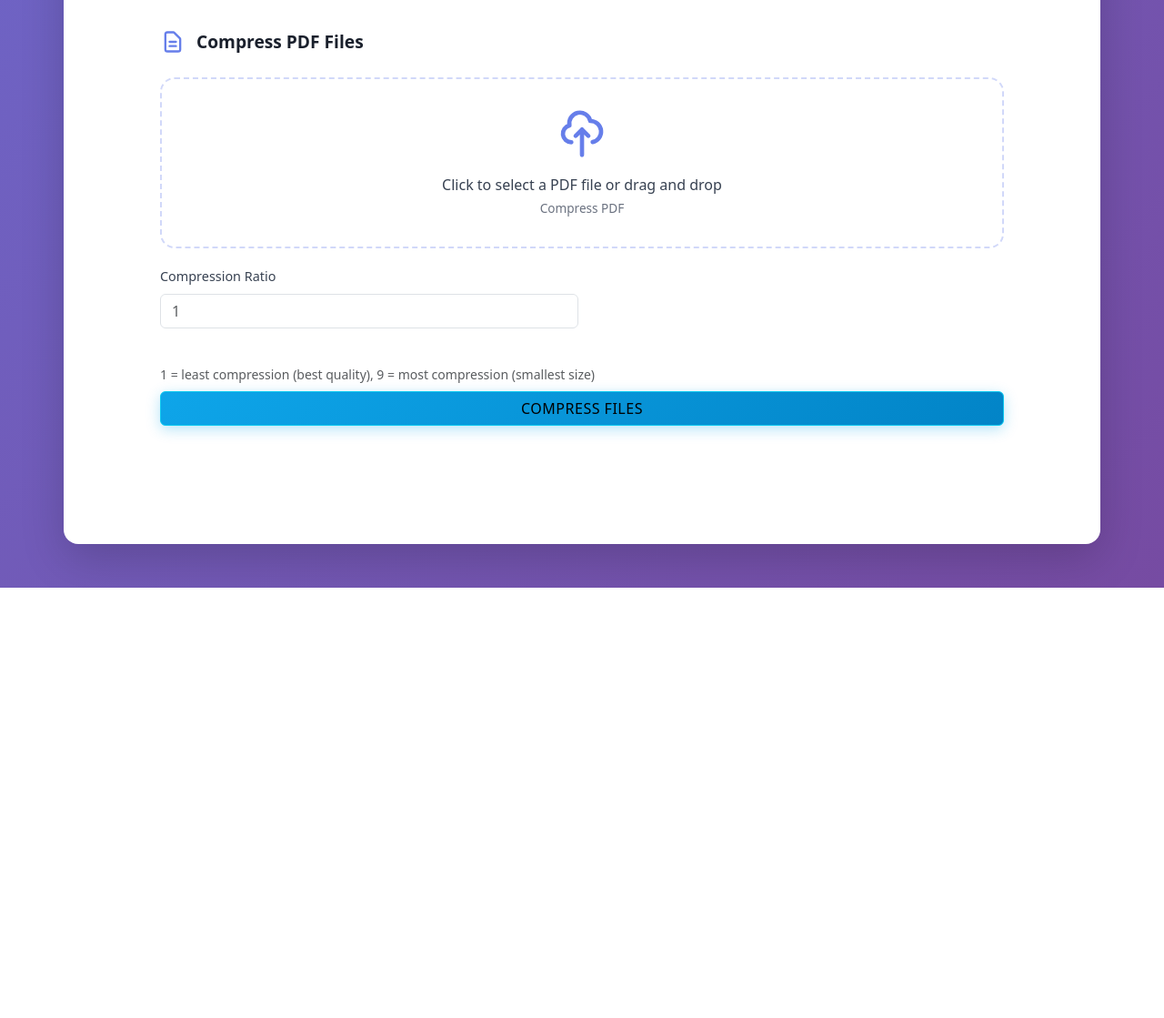
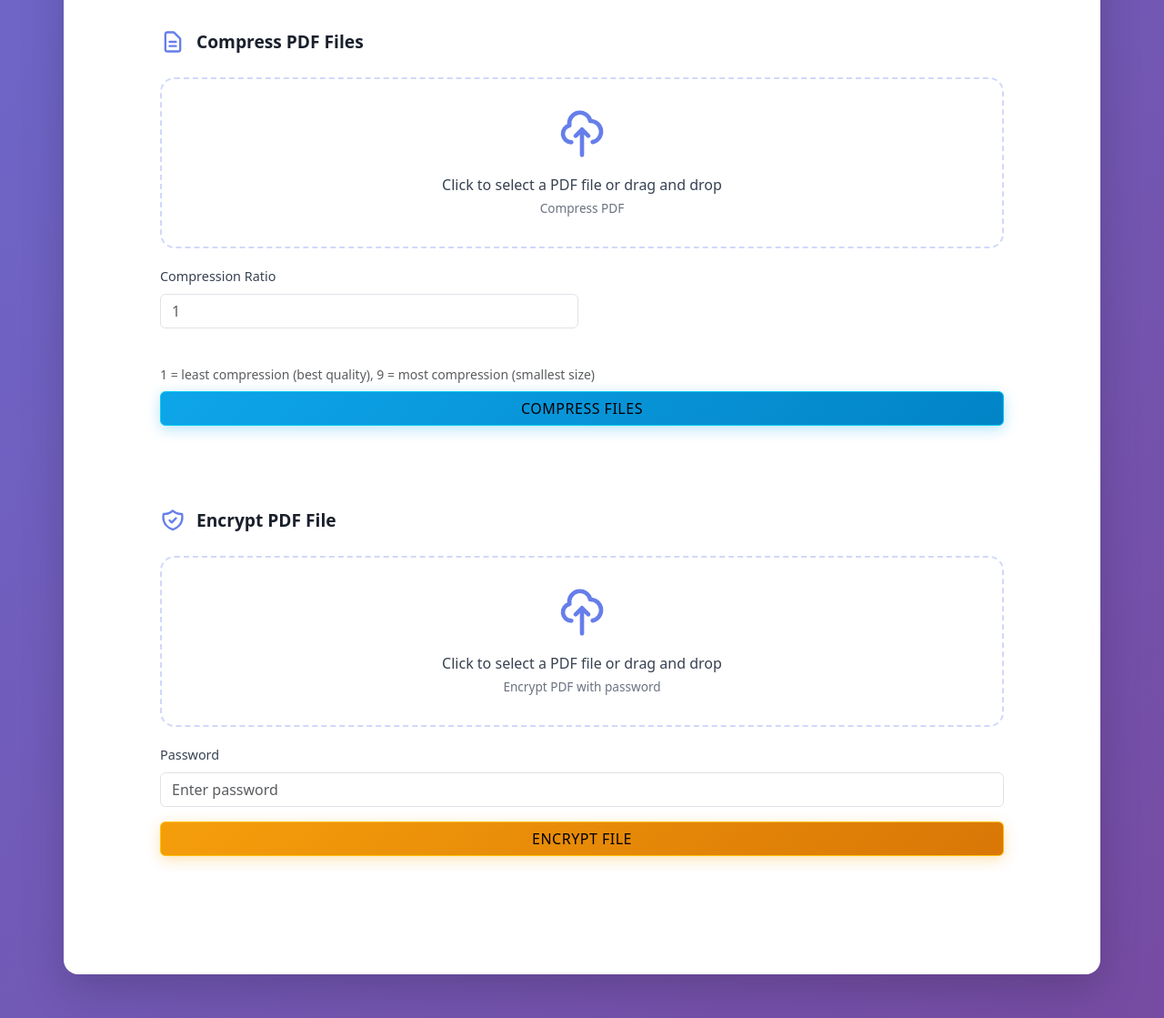
Before and after one commit to BaisAshutosh/pdf-editor, a Flask app: page / in a window 1280 px wide. Shown: the part 2216-3335 px from the top of the page at 91% size. Before the commit the page ends 2862 px from the top, so only its background shows below. Run offline with Flask 2, Linux system fonts and the light colour scheme; some libraries are stand-ins or nearby versions.

Commit message:
Add PDF encryption feature with password protection and UI integration

```diff
--- a/app.py
+++ b/app.py
@@ -197,29 +197,78 @@ def extract_pages():
     except Exception as e:
         return f"Failed to extract pages: {str(e)}", 500
 
+
 @app.post("/compress_pdf")
 def compress_pdf():
-        files = request.files.getlist("files")
-        compression_ratio = int(request.form["compression_ratio"])
+    files = request.files.getlist("files")
+    compression_ratio = int(request.form["compression_ratio"])
+    zip_buffer = io.BytesIO()
+    with zipfile.ZipFile(zip_buffer, "w", zipfile.ZIP_DEFLATED) as zip_file:
+        for file in files:
+            writer = PdfWriter(clone_from=io.BytesIO(file.read()))
+            for page in writer.pages:
+                page.compress_content_streams(level=compression_ratio)
+            pdf_bytes = io.BytesIO()
+            writer.write(pdf_bytes)
+            pdf_bytes.seek(0)
+            split_filename = f"{file.filename}.pdf"
+            zip_file.writestr(split_filename, pdf_bytes.read())
+    zip_buffer.seek(0)
+    return send_file(
+        zip_buffer,
+        as_attachment=True,
+        download_name="compressed_pdf.zip",
+        mimetype="application/zip",
+    )
+
+
+@app.post("/encrypt_pdf")
+def encrypt_pdf():
+    files = request.files.getlist("files")
+    password = request.form.get("password", "")
+
+    # Validation
+    if not files or files[0].filename == "":
+        return "No files selected", 400
+    if not password:
+        return "Password is required", 400
+    if len(password) < 4:
+        return "Password must be at least 4 characters", 400
+
+    try:
         zip_buffer = io.BytesIO()
         with zipfile.ZipFile(zip_buffer, "w", zipfile.ZIP_DEFLATED) as zip_file:
             for file in files:
-                writer = PdfWriter(clone_from=io.BytesIO(file.read()))
-                for page in writer.pages:
-                    page.compress_content_streams(level = compression_ratio)
-                pdf_bytes = io.BytesIO()
-                writer.write(pdf_bytes)
-                pdf_bytes.seek(0)
-                split_filename = f"{file.filename}.pdf"
-                zip_file.writestr(split_filename, pdf_bytes.read())
+                # Validate PDF
+                if not file.filename.lower().endswith(".pdf"):
+                    continue
+
+                file_content = file.read()
+                if not file_content:
+                    continue
+
+                try:
+                    writer = PdfWriter(clone_from=io.BytesIO(file_content))
+                    writer.encrypt(
+                        user_password=password, owner_password=None, use_128bit=True
+                    )
+                    pdf_bytes = io.BytesIO()
+                    writer.write(pdf_bytes)
+                    pdf_bytes.seek(0)
+                    encrypted_filename = f"encrypted_{file.filename}"
+                    zip_file.writestr(encrypted_filename, pdf_bytes.read())
+                except Exception as e:
+                    return f"Failed to encrypt {file.filename}: {str(e)}", 400
+
         zip_buffer.seek(0)
         return send_file(
             zip_buffer,
             as_attachment=True,
-            download_name="compressed_pdf.zip",
+            download_name="encrypted_files.zip",
             mimetype="application/zip",
         )
-
+    except Exception as e:
+        return f"Encryption failed: {str(e)}", 500
 
 
 if __name__ == "__main__":
--- a/static/scripts.js
+++ b/static/scripts.js
@@ -6,6 +6,7 @@ document.addEventListener('DOMContentLoaded', function () {
     const splitPdfFileInput = document.getElementById('splitPdfFile');
     const sanitize = document.getElementById('sanitizeFile');
     const sanitizePdfFileInput = document.getElementById('sanitizePdfFile');
+    const encryptPdfFileInput = document.getElementById('encryptPdfFile');
 
     // Handle merge
     mergeFiles.addEventListener('submit', function (event) {
@@ -209,4 +210,53 @@ document.addEventListener('DOMContentLoaded', function () {
                 resultDiv.innerHTML = 'An error occurred during compression.';
             });
     });
+
+    // Handle encrypt
+    const encryptForm = document.getElementById('encryptFile');
+    const encryptPdfFilesInput = document.getElementById('encryptPdfFile');
+    const encryptPasswordInput = document.getElementById('encryptPassword');
+
+    encryptForm.addEventListener('submit', function (event) {
+        event.preventDefault();
+        if (encryptPdfFilesInput.files.length === 0) {
+            resultDiv.innerHTML = 'Please select at least one PDF file to encrypt.';
+            return;
+        }
+        if (!encryptPasswordInput.value.trim()) {
+            resultDiv.innerHTML = 'Please enter a password.';
+            return;
+        }
+        const formData = new FormData();
+        for (const file of encryptPdfFilesInput.files) {
+            formData.append('files', file);
+        }
+        formData.append('password', encryptPasswordInput.value);
+        fetch('/encrypt_pdf', {
+            method: 'POST',
+            body: formData
+        })
+            .then(response => {
+                if (response.ok) {
+                    return response.blob();
+                } else {
+                    throw new Error('Failed to encrypt PDF');
+                }
+            })
+            .then(blob => {
+                const url = window.URL.createObjectURL(blob);
+                const a = document.createElement('a');
+                a.href = url;
+                a.download = encodeURIComponent('encrypted_files.zip');
+                document.body.appendChild(a);
+                a.click();
+                a.remove();
+                window.URL.revokeObjectURL(url);
+                resultDiv.innerHTML = 'Encrypted PDF(s) downloaded.';
+                encryptForm.reset();
+            })
+            .catch(error => {
+                console.error('Error:', error);
+                resultDiv.innerHTML = 'An error occurred during encryption.';
+            });
+    });
 });
--- a/templates/index.html
+++ b/templates/index.html
@@ -134,8 +134,7 @@
                 <button type="submit" class="btn btn-warning w-100">Sanitize File</button>
             </form>
 
-            <form id="compressFile" action="/compress_pdf" method="post" enctype="multipart/form-data"
-                class="mb-4">
+            <form id="compressFile" action="/compress_pdf" method="post" enctype="multipart/form-data" class="mb-4">
                 <div class="form-header">
                     <svg class="form-icon" fill="none" stroke="currentColor" viewBox="0 0 24 24">
                         <path stroke-linecap="round" stroke-linejoin="round" stroke-width="2"
@@ -168,6 +167,33 @@
                 </div>
                 <button type="submit" class="btn btn-info w-100">Compress Files</button>
             </form>
+            <form id="encryptFile" action="/encrypt_pdf" method="post" enctype="multipart/form-data" class="mb-4">
+                <div class="form-header">
+                    <svg class="form-icon" fill="none" stroke="currentColor" viewBox="0 0 24 24">
+                        <path stroke-linecap="round" stroke-linejoin="round" stroke-width="2"
+                            d="M9 12l2 2 4-4m5.618-4.016A11.955 11.955 0 0112 2.944a11.955 11.955 0 01-8.618 3.04A12.02 12.02 0 003 9c0 5.591 3.824 10.29 9 11.622 5.176-1.332 9-6.03 9-11.622 0-1.042-.133-2.052-.382-3.016z">
+                        </path>
+                    </svg>
+                    <div class="form-title">Encrypt PDF File</div>
+                </div>
+                <div class="file-input-wrapper">
+                    <input type="file" id="encryptPdfFile" name="files" multiple accept=".pdf" class="form-control" required>
+                    <div class="file-input-content">
+                        <svg class="file-input-icon" fill="none" stroke="currentColor" viewBox="0 0 24 24">
+                            <path stroke-linecap="round" stroke-linejoin="round" stroke-width="2"
+                                d="M7 16a4 4 0 01-.88-7.903A5 5 0 1115.9 6L16 6a5 5 0 011 9.9M15 13l-3-3m0 0l-3 3m3-3v12">
+                            </path>
+                        </svg>
+                        <div class="file-input-text">Click to select a PDF file or drag and drop</div>
+                        <div class="file-input-subtext">Encrypt PDF with password</div>
+                    </div>
+                </div>
+                <div class="mb-3">
+                    <label for="encryptPassword" class="form-label">Password</label>
+                    <input type="password" id="encryptPassword" name="password" class="form-control" placeholder="Enter password" required>
+                </div>
+                <button type="submit" class="btn btn-warning w-100">Encrypt File</button>
+            </form>
         </div>
     </div>
     <script src="https://cdn.jsdelivr.net/npm/bootstrap@5.3.2/dist/js/bootstrap.bundle.min.js"></script>
```
Also changed, not shown: README.md.
